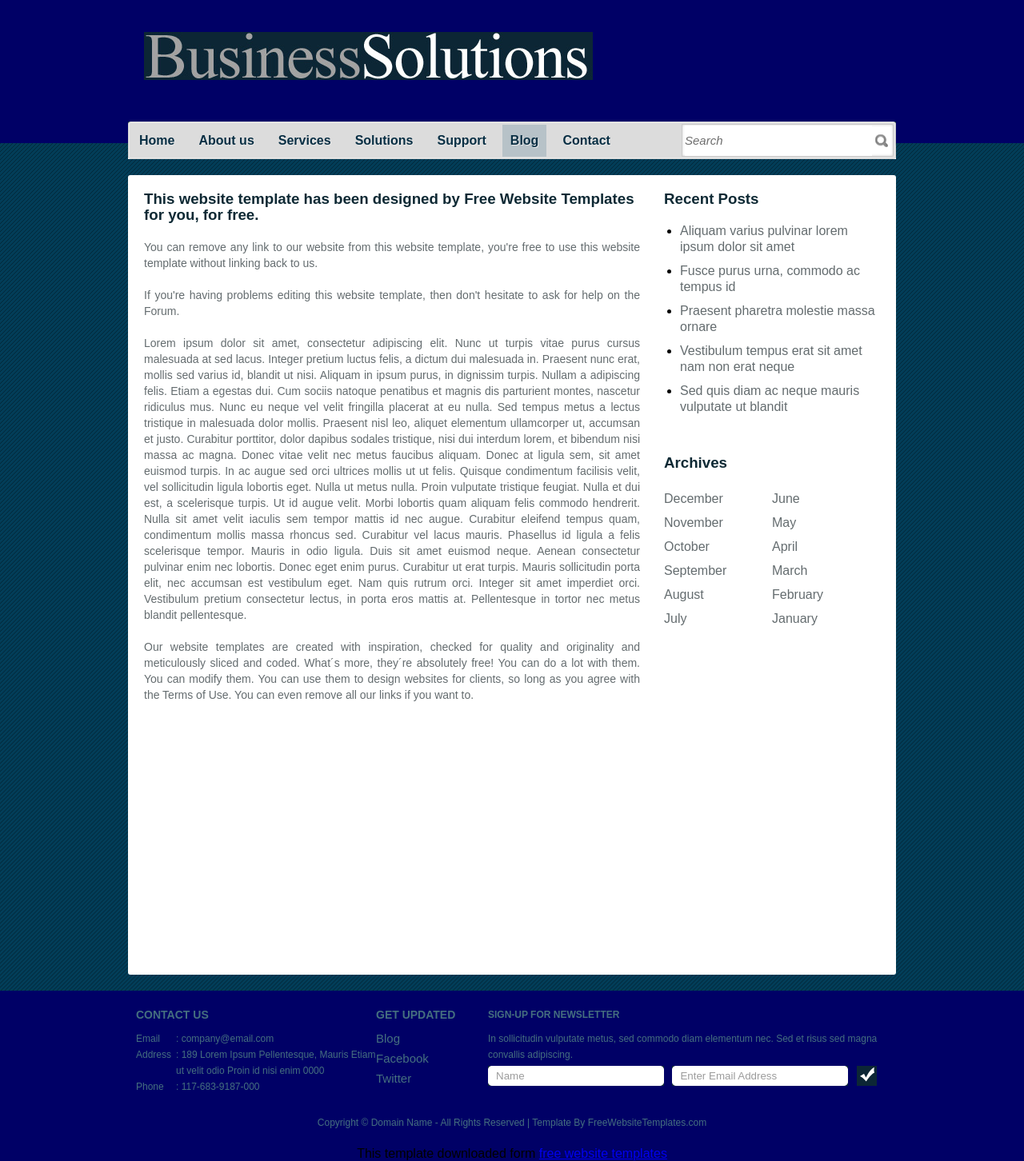
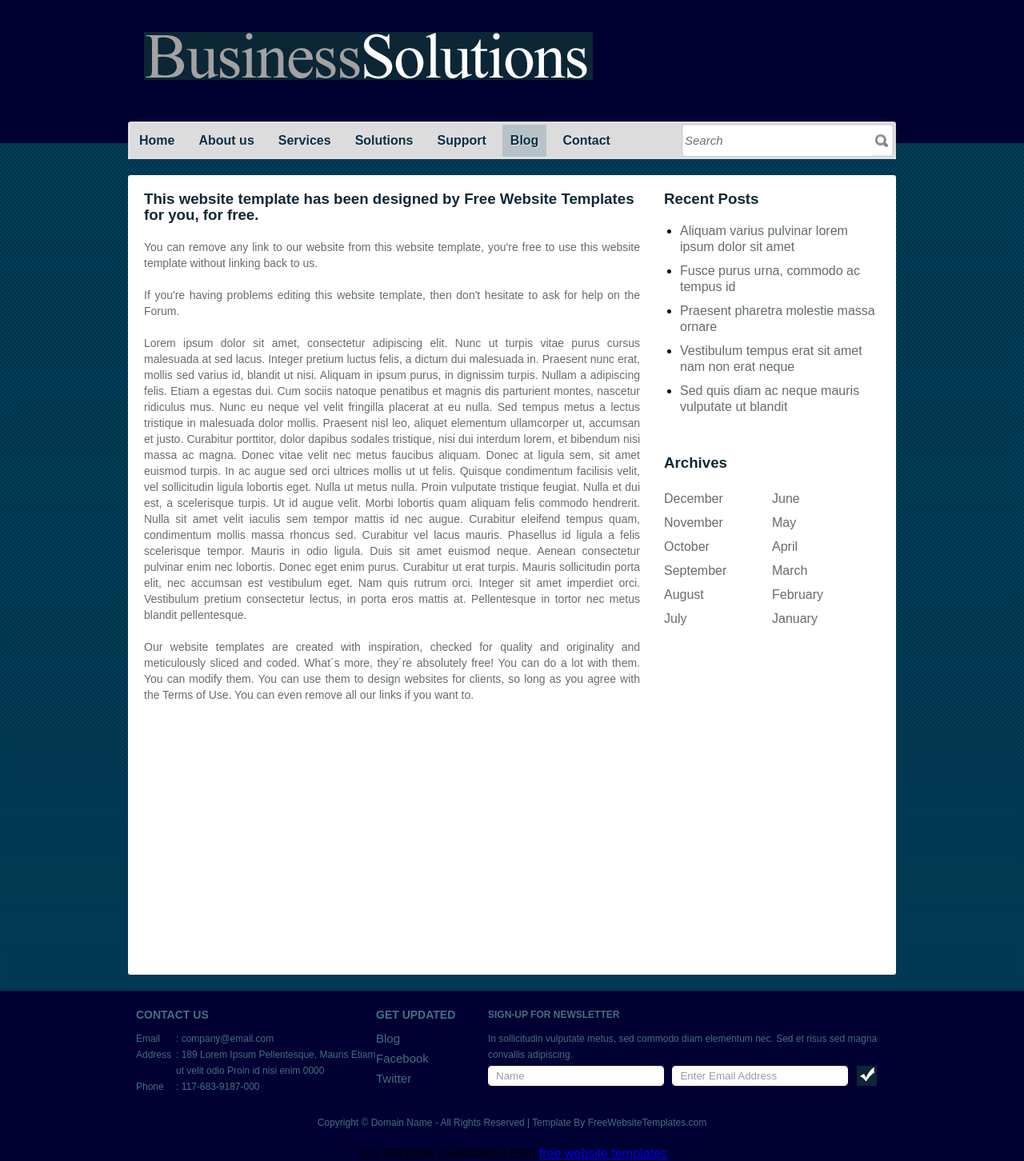
Before and after one commit to studiofares/studiofares.github.io, a PHP site: page /blog.html in a window 1280 px wide. Shown: the whole page at 80% size. Run offline with PHP 8.4, Linux system fonts and the light colour scheme.

Commit message:
Update style.css
new color ila

```diff
--- a/css/style.css
+++ b/css/style.css
@@ -2,7 +2,7 @@ html{
 	font-family:Arial, Helvetica, sans-serif;
 }
 body{
-	background-color:#000066;
+	background-color:#000033;
 	margin:0;
 }
 img{
```
